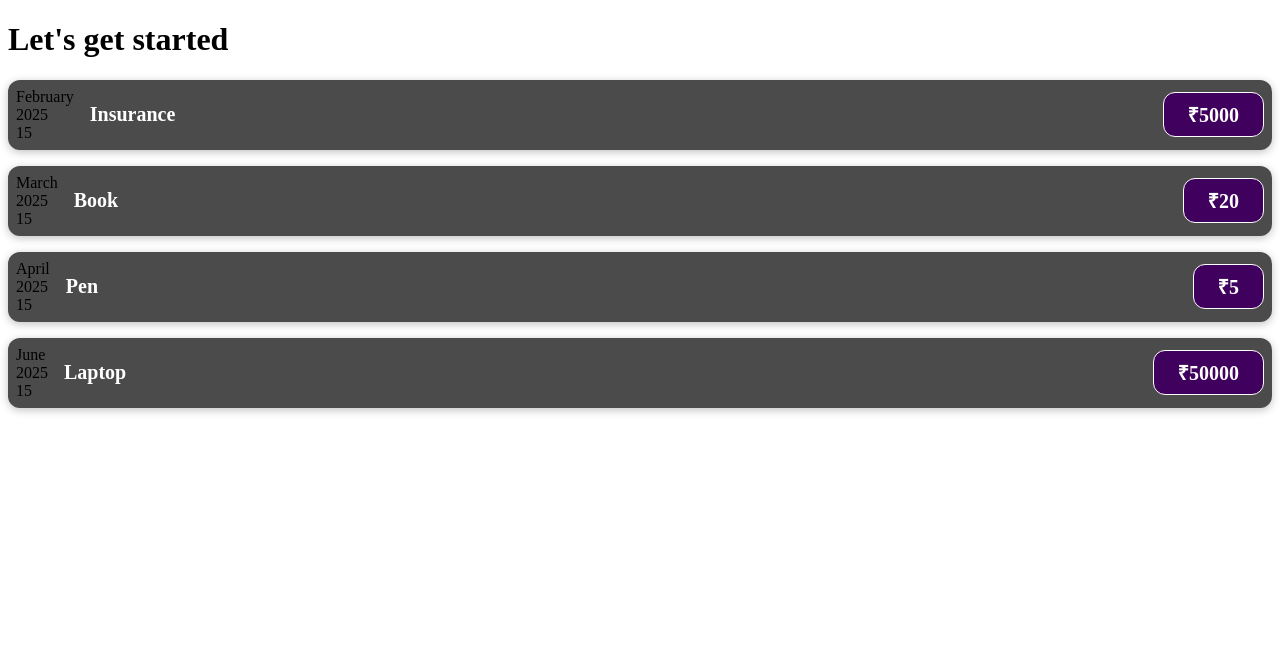
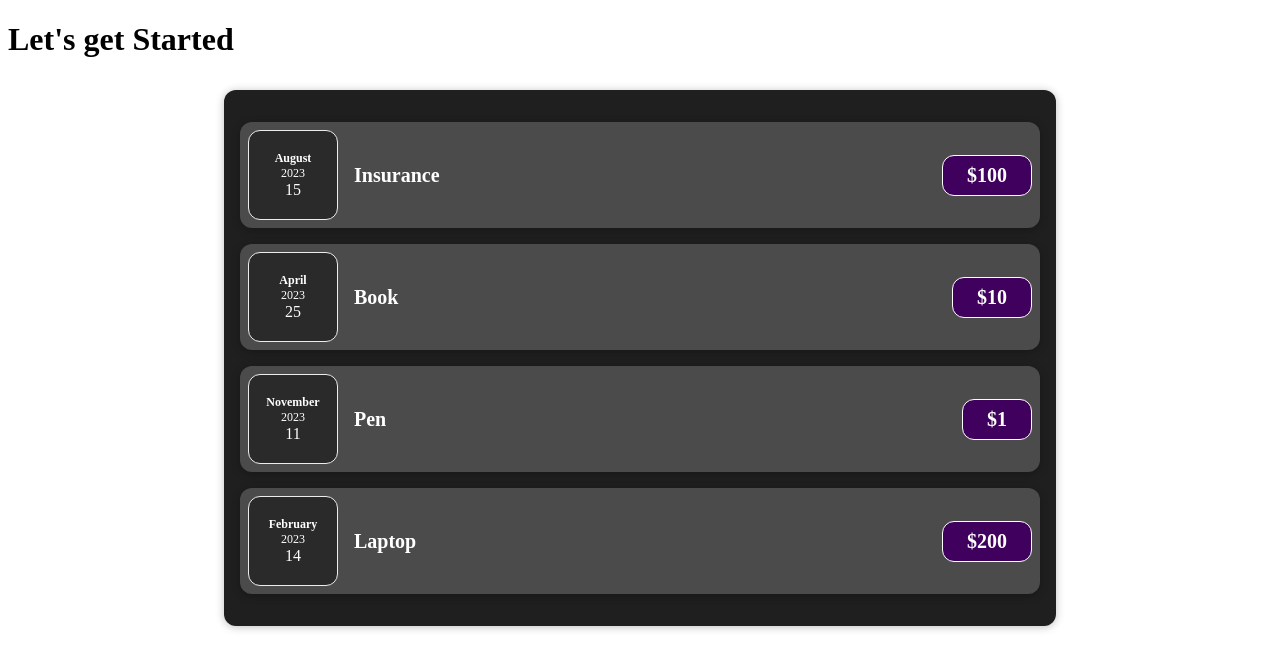
Before and after one commit to Ajay-1502/Learning-React, a React (Vite) app: page / in a window 1280 px wide. Shown: the top 670 px of the page. Built offline with nearby package versions, Linux system fonts and the light colour scheme.

Commit message:
Refactored codebase by splitting the components

```diff
--- a/src/App.jsx
+++ b/src/App.jsx
@@ -1,50 +1,17 @@
-import ExpenseItem from './components/ExpenseItem.jsx';
+import Expenses from './components/Expenses';
+
 function App() {
   const expenses = [
-    {
-      id: '1',
-      date: new Date(2025, 1, 15),
-      location: 'Bangalore',
-      title: 'Insurance',
-      price: '₹5000',
-    },
-    {
-      id: '2',
-      date: new Date(2025, 2, 15),
-      location: 'Delhi',
-      title: 'Book',
-      price: '₹20',
-    },
-    {
-      id: '3',
-      date: new Date(2025, 3, 15),
-      location: 'Hyderabad',
-      title: 'Pen',
-      price: '₹5',
-    },
-    {
-      id: '4',
-      date: new Date(2025, 5, 15),
-      location: 'Mumbai',
-      title: 'Laptop',
-      price: '₹50000',
-    },
+    { id: '1', date: new Date(2023, 7, 15), title: 'Insurance', price: 100 },
+    { id: '2', date: new Date(2023, 3, 25), title: 'Book', price: 10 },
+    { id: '3', date: new Date(2023, 10, 11), title: 'Pen', price: 1 },
+    { id: '4', date: new Date(2023, 1, 14), title: 'Laptop', price: 200 },
   ];
 
   return (
     <div>
-      <h1>Let's get started</h1>
-      {expenses.map((expense) => {
-        return (
-          <ExpenseItem
-            key={expense.id}
-            date={expense.date}
-            location={expense.location}
-            title={expense.title}
-            price={expense.price}
-          ></ExpenseItem>
-        );
-      })}
+      <h1>Let's get Started</h1>
+      <Expenses expenditures={expenses}></Expenses>
     </div>
   );
 }
--- /dev/null
+++ b/src/components/ExpenseDate.css
@@ -0,0 +1,26 @@
+.expense-date {
+  display: flex;
+  flex-direction: column;
+  width: 5.5rem;
+  height: 5.5rem;
+  border: 1px solid #ececec;
+  background-color: #2a2a2a;
+  color: white;
+  border-radius: 12px;
+  align-items: center;
+  justify-content: center;
+}
+
+.expense-date__month {
+  font-size: 0.75rem;
+  font-weight: bold;
+}
+
+.expense-date__year {
+  font-size: 0.75rem;
+}
+
+.expense-date__day {
+  font-size: 1.5rem;
+  font-weight: bold;
+}
--- /dev/null
+++ b/src/components/ExpenseDate.jsx
@@ -0,0 +1,33 @@
+// Write your code here
+import './ExpenseDate.css';
+
+function ExpenseDate(props) {
+  const months = [
+    'January',
+    'February',
+    'March',
+    'April',
+    'May',
+    'June',
+    'July',
+    'August',
+    'September',
+    'October',
+    'November',
+    'December',
+  ];
+
+  const month = months[props.date.getMonth()];
+  const year = props.date.getFullYear();
+  const date = props.date.getDate();
+
+  return (
+    <div className="expense-date">
+      <div className="expense-date__month">{month}</div>
+      <div className="expense-date__year">{year}</div>
+      <div className="expense-date__date">{date}</div>
+    </div>
+  );
+}
+
+export default ExpenseDate;
--- a/src/components/ExpenseItem.jsx
+++ b/src/components/ExpenseItem.jsx
@@ -1,34 +1,13 @@
 import './ExpenseItem.css';
+import ExpenseDate from './ExpenseDate.jsx';
 
 function ExpenseItem(props) {
-  const months = [
-    'January',
-    'February',
-    'March',
-    'April',
-    'May',
-    'June',
-    'July',
-    'August',
-    'September',
-    'October',
-    'November',
-    'December',
-  ];
-
-  const month = months[props.date.getMonth()];
-  const year = props.date.getFullYear();
-  const date = props.date.getDate();
   return (
     <div className="expense-item">
-      <div>
-        <div>{month}</div>
-        <div>{year}</div>
-        <div>{date}</div>
-      </div>
+      <ExpenseDate date={props.date}></ExpenseDate>
       <div className="expense-item__description">
         <h2>{props.title}</h2>
-        <div className="expense-item__price">{props.price}</div>
+        <div className="expense-item__price">${props.price}</div>
       </div>
     </div>
   );
--- /dev/null
+++ b/src/components/Expenses.css
@@ -0,0 +1,9 @@
+.expenses {
+  padding: 1rem;
+  background-color: rgb(31, 31, 31);
+  margin: 2rem auto;
+  width: 50rem;
+  max-width: 95%;
+  border-radius: 12px;
+  box-shadow: 0 1px 8px rgba(0, 0, 0, 0.25);
+}
--- /dev/null
+++ b/src/components/Expenses.jsx
@@ -0,0 +1,23 @@
+import './Expenses.css';
+import ExpenseItem from './ExpenseItem.jsx';
+
+function Expenses(props) {
+  const expenses = props.expenditures || [];
+
+  return (
+    <div className="expenses">
+      {expenses.map((expense) => {
+        return (
+          <ExpenseItem
+            key={expense.id}
+            date={expense.date}
+            title={expense.title}
+            price={expense.price}
+          ></ExpenseItem>
+        );
+      })}
+    </div>
+  );
+}
+
+export default Expenses;
```
